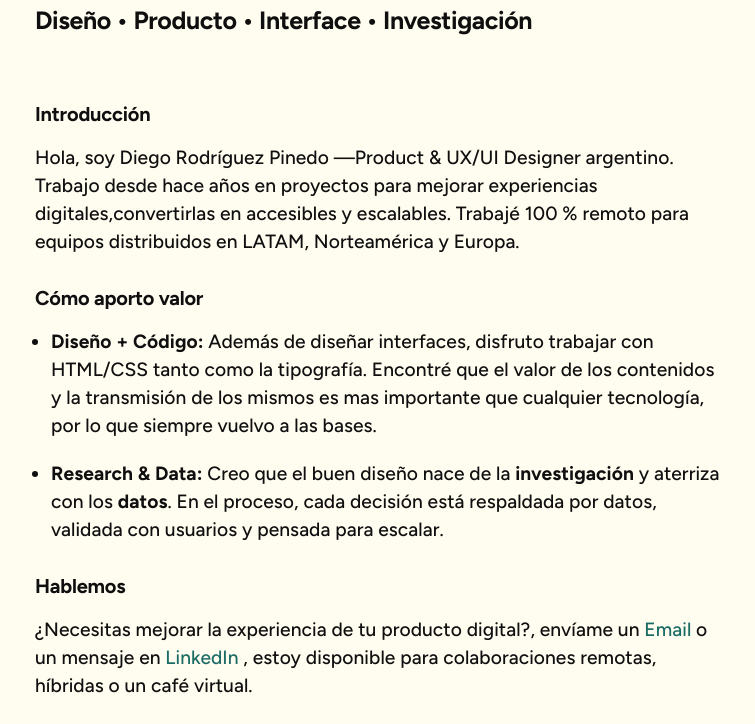
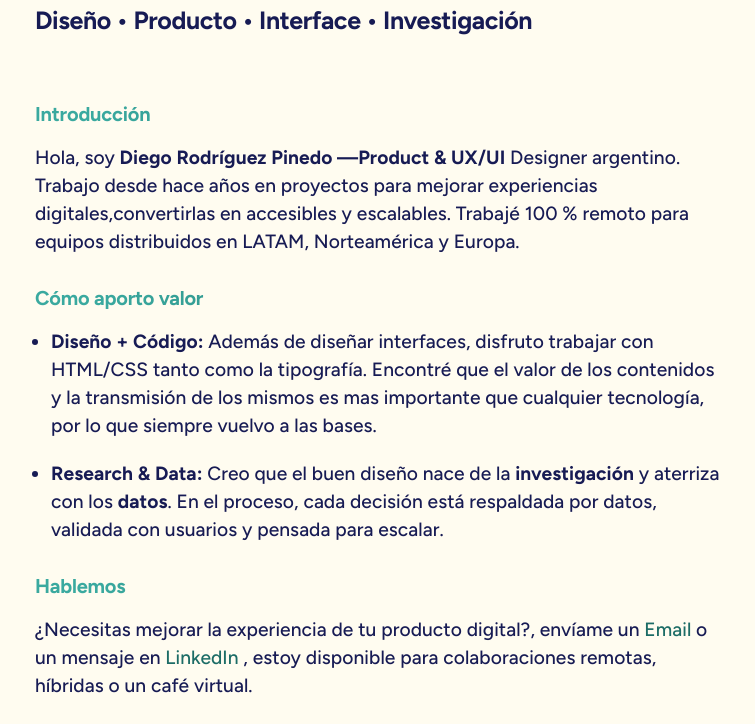
Before and after one commit to depiro/depiro, a website: page about.html in a window 1280 px wide. Shown: the part 228-952 px from the top of the page, without its empty margins (261-1016 px from the left). Drawn offline with Linux system fonts and the light colour scheme.

Commit message:
content color update

```diff
--- a/about.html
+++ b/about.html
@@ -20,24 +20,24 @@
         </nav>
     </header>
 
-    <main id="main" role="main" class="sd">
+    <main id="main" role="main" class="mb-8">
 
       <div>
         <h1 class="text-gradient mt-16 mb-4">Sobre mí</h1>
         <h2 class="text-xl mb-16 mx-auto tracking-tight text-balance">Diseño • Producto • Interface • Investigación</h2>
 
         <div class="ds">
-          <h3 class="mb-4 text-lg">Introducción</h3>
-          <p>Hola, soy Diego Rodríguez Pinedo —Product & UX/UI Designer argentino. Trabajo desde hace años en proyectos para mejorar experiencias digitales,convertirlas en accesibles y escalables. Trabajé 100 % remoto para equipos distribuidos en LATAM, Norteamérica y Europa.</p>
+          <h3 class="mb-4 text-lg text-gradient">Introducción</h3>
+          <p>Hola, soy <strong>Diego Rodríguez Pinedo —Product & UX/UI</strong> Designer argentino. Trabajo desde hace años en proyectos para mejorar experiencias digitales,convertirlas en accesibles y escalables. Trabajé 100 % remoto para equipos distribuidos en LATAM, Norteamérica y Europa.</p>
 
-            <h3 class="mb-4 text-lg">Cómo aporto valor</h3>
+            <h3 class="mb-4 text-lg text-gradient">Cómo aporto valor</h3>
             <ul>
               <li><strong>Diseño + Código:</strong> Además de diseñar interfaces, disfruto trabajar con HTML/CSS tanto como la tipografía. Encontré que el valor de los contenidos y la transmisión de los mismos es mas importante que cualquier tecnología, por lo que siempre vuelvo a las bases.
               </li>
               <li><strong>Research & Data:</strong> Creo que el buen diseño nace de la <strong>investigación</strong> y aterriza con los <strong>datos</strong>. En el proceso, cada decisión está respaldada por datos, validada con usuarios y pensada para escalar.</li>
             </ul>
 
-            <h3 class="mb-4 text-lg">Hablemos</h3>
+            <h3 class="mb-4 text-lg text-gradient">Hablemos</h3>
             <p>¿Necesitas mejorar la experiencia de tu producto digital?, envíame un <a href="mailto:hello@depi.ro" class="no-underline">Email</a> o un mensaje en <a href="https://linkedin.com/in/diegorodriguezpinedo/" class="no-underline" target="_blank" rel="noopener noreferrer">LinkedIn</a>  , estoy disponible para colaboraciones remotas, híbridas o un café virtual.</p>
         </div>
       </div>
--- a/src/styles/custom.scss
+++ b/src/styles/custom.scss
@@ -8,7 +8,10 @@
     --color-2: color(display-p3 0.092 0.106 0.316);
     --color-text: var(--color-2);
     --color-bg: var(--color-1);   */
-    --color-text:var(--color-flexoki-light-tx);
+
+    --color-2: color(display-p3 0.092 0.106 0.316);
+    --color-text: var(--color-2);
+    /* --color-text:var(--color-flexoki-light-tx); */
     --color-bg: var(--color-flexoki-light-bg);
     --max-width: 720px;
     --color-muted-text:var(--color-flexoki-cyan-600);
```
Also changed, not shown: dist/styles/main.css, src/styles/custom.css, 1 other file.
